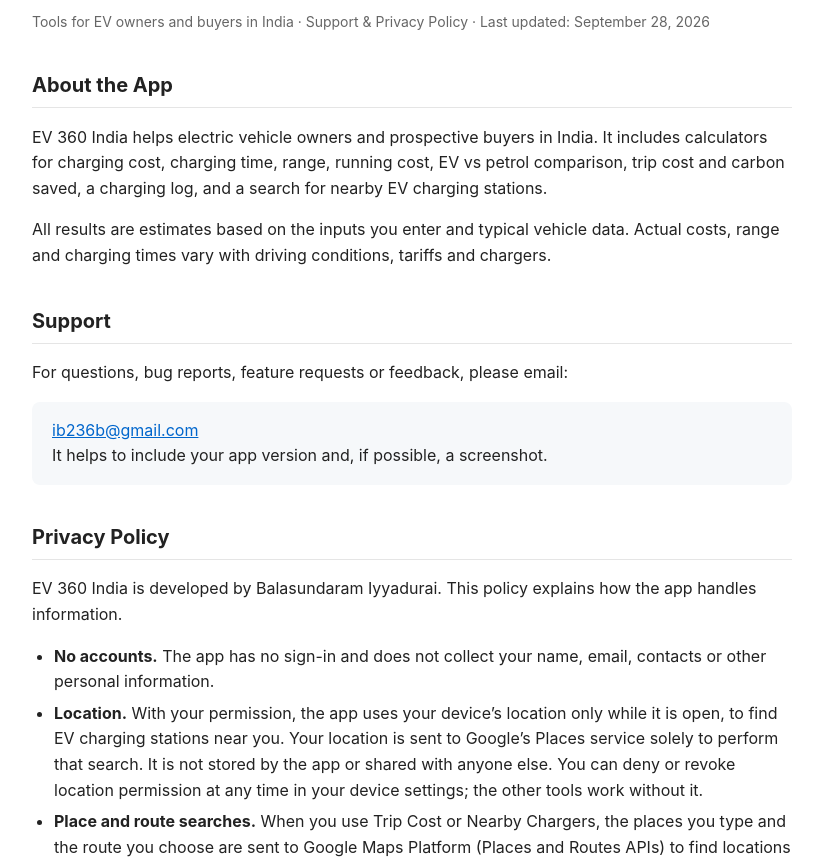
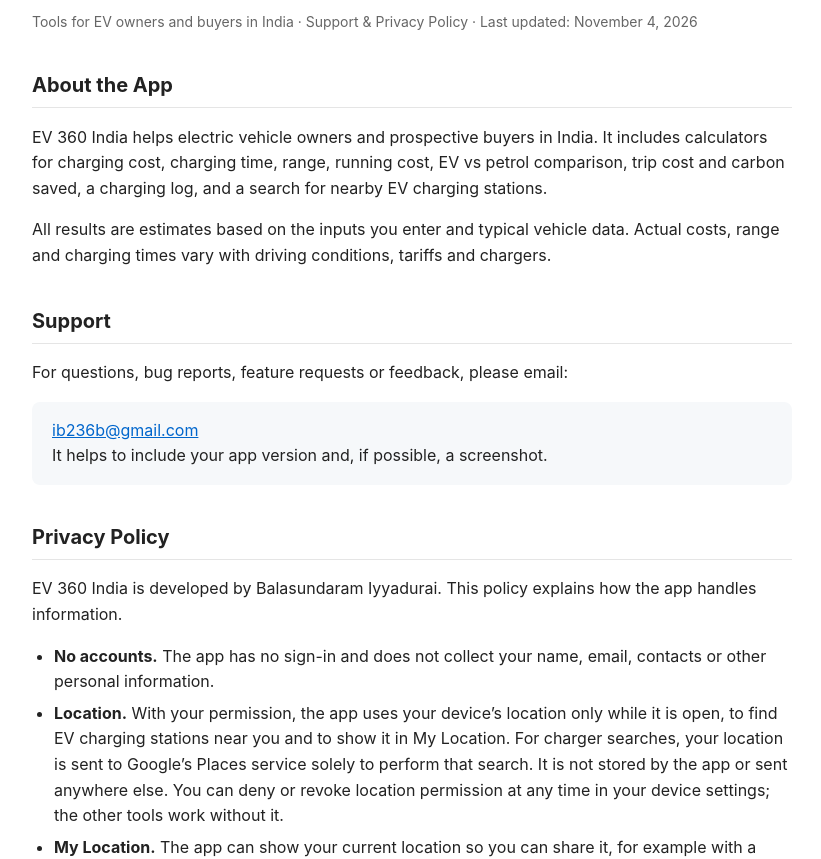
Before and after one commit to ibneyveli-bit/ibneyveli-bit.github.io, a plain HTML site: page ev360/index.html in a window 1280 px wide. Shown: the part 99-958 px from the top of the page, without its empty margins (228-1049 px from the left). Drawn offline with Linux system fonts and the light colour scheme.

Commit message:
EV 360 India: privacy policy covers My Location
Co-Authored-By: Claude Opus 5.5 <noreply@anthropic.com>

```diff
--- a/ev360/index.html
+++ b/ev360/index.html
@@ -2,7 +2,7 @@
 <html lang="en"><head><meta charset="utf-8"><meta name="viewport" content="width=device-width,initial-scale=1">
 <title>EV 360 India &ndash; Support &amp; Privacy</title><style>body{font-family:-apple-system,BlinkMacSystemFont,"Segoe UI",Roboto,Arial,sans-serif;line-height:1.6;color:#222;background:#fff;max-width:760px;margin:0 auto;padding:32px 20px 80px}h1{font-size:28px;margin-bottom:4px}.meta{color:#666;font-size:14px;margin-bottom:32px}h2{font-size:20px;margin-top:36px;border-bottom:1px solid #e5e5e5;padding-bottom:6px}ul{padding-left:22px}li{margin-bottom:6px}a{color:#0066cc}.contact{background:#f6f8fa;border-radius:8px;padding:16px 20px;margin-top:16px}@media(prefers-color-scheme:dark){body{color:#e6e6e6;background:#111}.meta{color:#999}h2{border-color:#333}a{color:#5aa9ff}.contact{background:#1c1f24}}</style></head><body>
 <h1>EV 360 India</h1>
-<p class="meta">Tools for EV owners and buyers in India &middot; Support &amp; Privacy Policy &middot; Last updated: September 28, 2026</p>
+<p class="meta">Tools for EV owners and buyers in India &middot; Support &amp; Privacy Policy &middot; Last updated: November 4, 2026</p>
 
 <h2>About the App</h2>
 <p>EV 360 India helps electric vehicle owners and prospective buyers in India. It includes calculators for charging cost, charging time, range, running cost, EV vs petrol comparison, trip cost and carbon saved, a charging log, and a search for nearby EV charging stations.</p>
@@ -17,7 +17,8 @@ It helps to include your app version and, if possible, a screenshot.</div>
 <p>EV 360 India is developed by Balasundaram Iyyadurai. This policy explains how the app handles information.</p>
 <ul>
 <li><strong>No accounts.</strong> The app has no sign-in and does not collect your name, email, contacts or other personal information.</li>
-<li><strong>Location.</strong> With your permission, the app uses your device&rsquo;s location only while it is open, to find EV charging stations near you. Your location is sent to Google&rsquo;s Places service solely to perform that search. It is not stored by the app or shared with anyone else. You can deny or revoke location permission at any time in your device settings; the other tools work without it.</li>
+<li><strong>Location.</strong> With your permission, the app uses your device&rsquo;s location only while it is open, to find EV charging stations near you and to show it in My Location. For charger searches, your location is sent to Google&rsquo;s Places service solely to perform that search. It is not stored by the app or sent anywhere else. You can deny or revoke location permission at any time in your device settings; the other tools work without it.</li>
+<li><strong>My Location.</strong> The app can show your current location so you can share it, for example with a roadside assistance helpline. It is shared only when you tap Share or Copy, with the app you choose. The app does not store it or send it anywhere itself.</li>
 <li><strong>Place and route searches.</strong> When you use Trip Cost or Nearby Chargers, the places you type and the route you choose are sent to Google Maps Platform (Places and Routes APIs) to find locations and calculate distances. Google&rsquo;s handling of this data is covered by the <a href="https://policies.google.com/privacy">Google Privacy Policy</a>.</li>
 <li><strong>Your data stays on your device.</strong> Calculator inputs, your charging log and saved charger prices are stored only on your device and are removed if you delete the app.</li>
 <li><strong>No ads, analytics or tracking.</strong> The app contains no advertising or analytics SDKs and does not track you across other apps or websites.</li>
```
